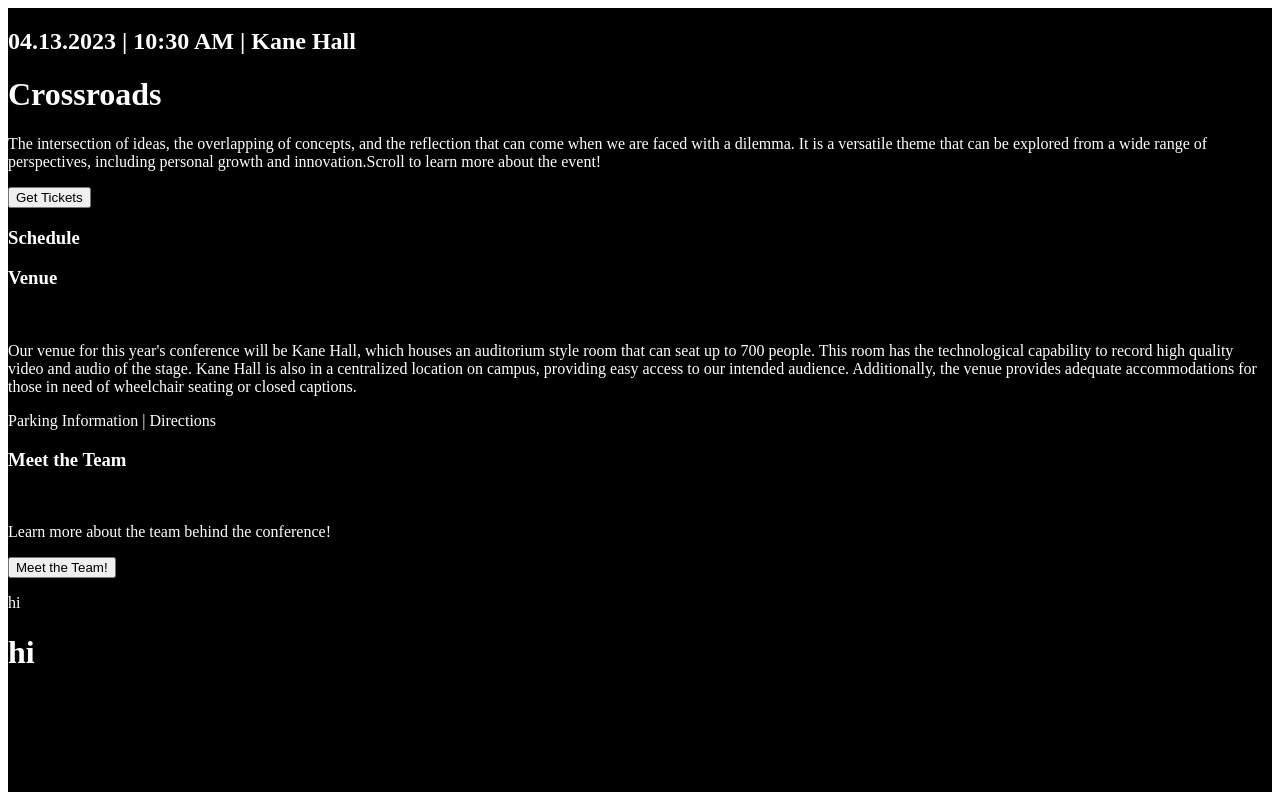
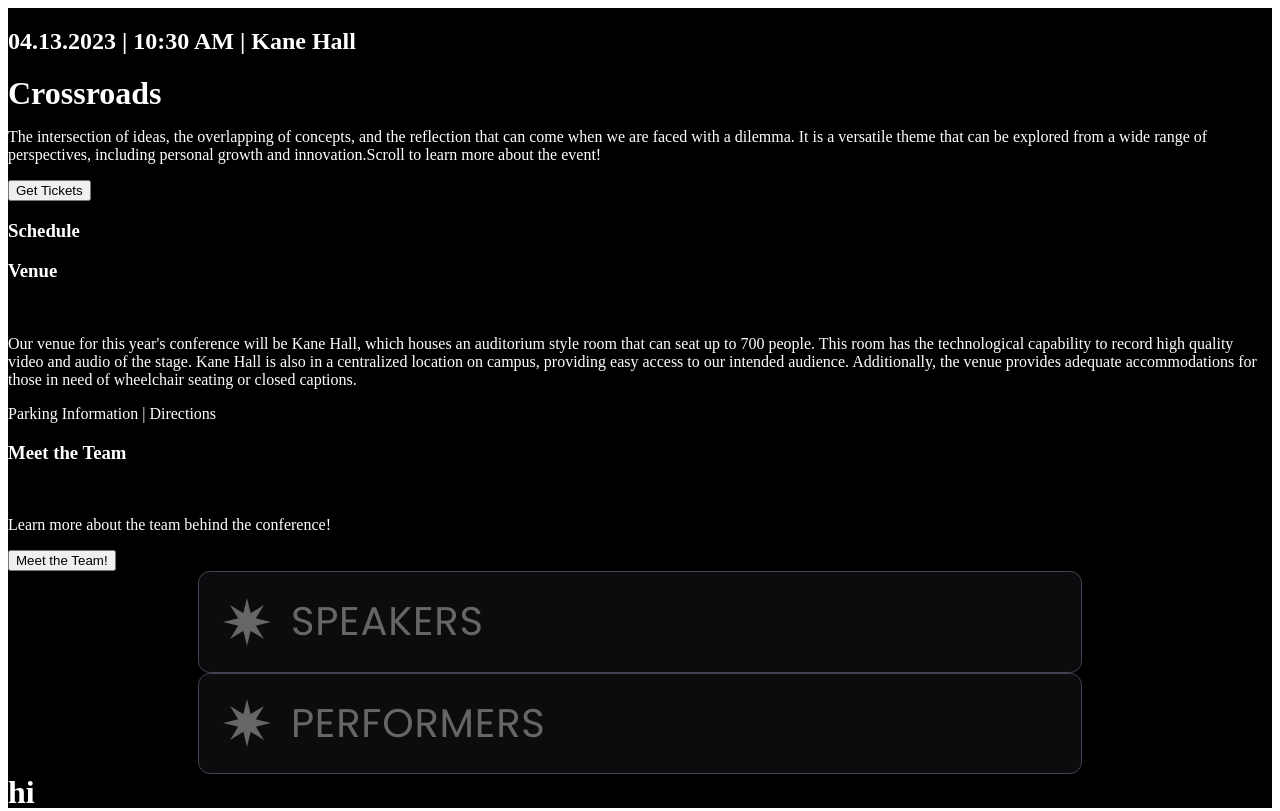
Before and after one commit to tedx-uofw/tedx-website-2024, a React (Create React App) app: page / in a window 1280 px wide. Built offline with nearby package versions, Linux system fonts and the light colour scheme.

Commit message:
speaker headings

```diff
--- /dev/null
+++ b/src/components/speakers/speakerData.js
@@ -0,0 +1,18 @@
+// import susieSharpe from "../assets/speaker-photos/suseSharpe.png"
+
+
+// export default [
+//     {
+//         img: susieSharpe,
+//         name: "Susie Sharpe",
+//         description: <p>
+//             Aramis O. Hamer is a visual artist and muralist in Seattle, WA.
+//             Her large-scale, acrylic paintings are inspired by the cosmos,
+//             music, nature, divine femininity, and the complexities in Black
+//             culture. Aramis has exhibited her colorful creations throughout
+//             Washington state. She also painted the “V” in Seattle’s Black
+//             Lives Matter mural. This self taught, Neddy Award winning-artist
+//             lets her imagination be her guide.
+//         </p>
+//     }
+// ]
--- /dev/null
+++ b/src/components/speakers/speakers.css
@@ -0,0 +1,33 @@
+@import url('https://fonts.googleapis.com/css2?family=Poppins');
+
+h1 {
+    display: inline;
+}
+
+img {
+    vertical-align: middle;
+}
+
+.heading {
+    border-radius: 11.769px;
+    border: 1px solid #A5A5CC;
+    /* background: rgba(30, 28, 34, 0.40); */
+    background: #1E1C22;
+    opacity: 40%;
+    padding: 24px;
+    width: 66%;
+    margin-left: auto;
+    margin-right: auto;
+}
+
+.heading-text {
+    color: #FFF;
+    font-family: Poppins;
+    font-size: 40px;
+    font-style: normal;
+    font-weight: 400;
+    line-height: 128.5%;
+    letter-spacing: 0.8px;
+    margin: 20px;
+    vertical-align: middle;
+}
--- a/src/components/speakers/speakers.js
+++ b/src/components/speakers/speakers.js
@@ -1,9 +1,21 @@
 import React from "react";
+import "./speakers.css";
+import star from "./speakersImg/ChristmasStar.png";
+import speakerInfo from './speakerData.js';
 
 function Speakers(){
   return (
       <div id="speakers">
-        <p>hi</p>
+        <div className="heading">
+          <img src={star} class="center-star"/>
+          <h1 className="heading-text">SPEAKERS</h1>
+        </div>
+
+        <div className="heading">
+          <img src={star} class="center-star"/>
+          <h1 className="heading-text">PERFORMERS</h1>
+        </div>
+
       </div>
   )
 }
```
Also changed, not shown: src/components/speakers/speakersImg/ChristmasStar.png (added).
